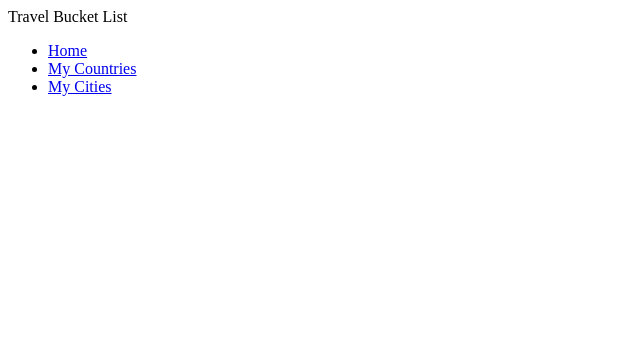
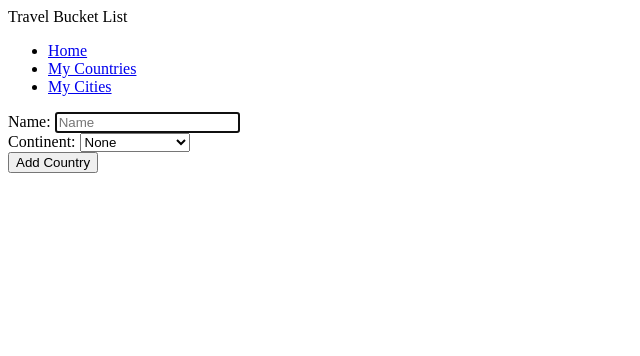
Before and after one commit to louarchibald/travel_bucket_list_app, a Flask app: page /countries/new in a window 1280 px wide. Shown: the top 356 px of the page, without its empty margins (0-640 px from the left). Run offline with Flask 2, Linux system fonts and the light colour scheme; data comes from the database, SQL or seed files in the repository; both versions use the stored data as it was after the commit.

Commit message:
most HTML pages working, a few tweaks needed

```diff
--- a/controllers/city_controller.py
+++ b/controllers/city_controller.py
@@ -33,6 +33,7 @@ def new_city():
 def create_city():
     # This is info from the database being added to the form
     name = request.form["name"]
+    country = request.form["country"]
     # This is saving to the form/database
     city = City(name)
     city_repository.save(city)
--- a/controllers/country_controller.py
+++ b/controllers/country_controller.py
@@ -34,8 +34,9 @@ def new_country():
 def create_country():
     # This is info from the database being added to the form
     name = request.form["name"]
+    continent = request.form["continent"]
     # This is saving to the form/database
-    country = Country(name)
+    country = Country(name, continent)
     country_repository.save(country)
     # Takes us back to countries page
     return redirect ("/countries")
--- a/repositories/city_repository.py
+++ b/repositories/city_repository.py
@@ -29,10 +29,10 @@ def select(id):
     city = None
     sql = "SELECT * FROM cities WHERE id = ?"
     values = [id]
-    results = run_sql(sql, values)[0]
+    result = run_sql(sql, values)[0]
 
     if result is not None:
-        visited = True if row["visited"] == 1 else False
+        visited = True if result["visited"] == 1 else False
         country = country_repository.select(result ["country"])
         city = City(result['name'], result['country'], result['id'])
     return city
--- a/templates/countries/new.html
+++ b/templates/countries/new.html
@@ -1,6 +1,26 @@
 {% extends "base.html" %}
 {% block content %}
 
+<form action="/countries" method="post">
+    <div>
+      <label for="name">Name:</label>
+      <input type="text" id="name" name="name" placeholder="Name" required autofocus>
+    </div>
 
+    <div>
+      <label for="continent">Continent:</label>
+      <select name="continent" id="continent">
+        <option value="None">None</option>
+        <option value="continent">Africa</option>
+        <option value="continent">Antarctica</option>
+        <option value="continent">Asia</option>
+        <option value="continent">Australia</option>
+        <option value="continent">Europe</option>
+        <option value="continent">North America</option>
+        <option value="continent">South America</option>
+    </select>
+    </div>
+
+    <button type="submit">Add Country</button>
 
 {% endblock %}
--- a/templates/countries/show.html
+++ b/templates/countries/show.html
@@ -7,7 +7,7 @@
     {% for city in cities %}
     <p>{{city.name}}</p>
 
-    <hr>
+
     <p>{{country.continent}}</p>
     <p>Visited? {{city.visited}}</p>
     {% endfor %}
```
Also changed, not shown: templates/cities/edit.html (added, +41 -0 lines), templates/cities/index.html (+14 -2 lines), templates/cities/new.html (added, +21 -0 lines), templates/cities/show.html (added, +18 -0 lines), templates/countries/index.html (+7 -21 lines), db/bucket_list.db.
